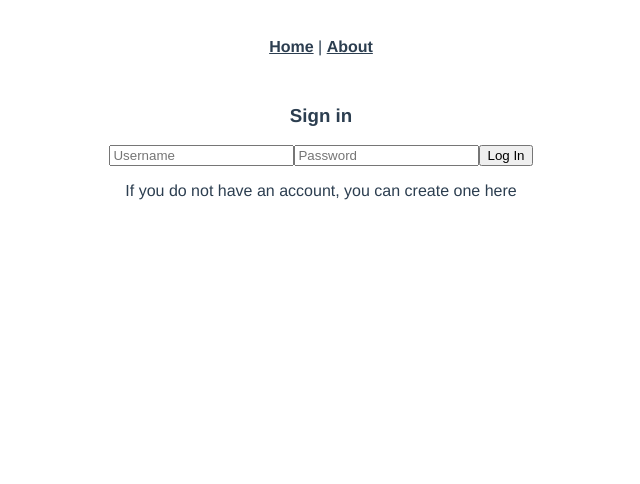
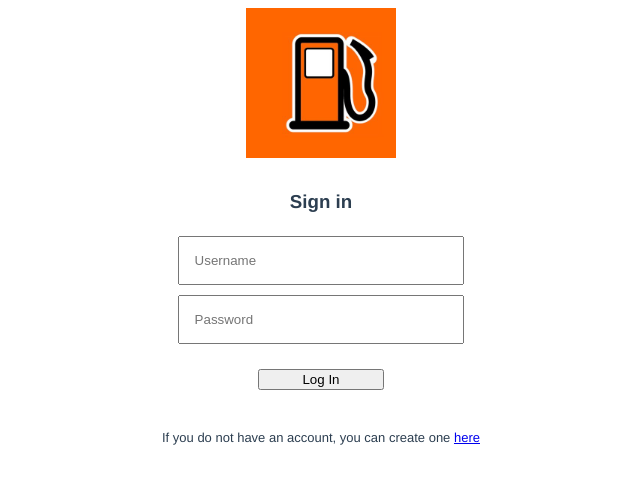
Before and after one commit to Benyaak/StationViewer-FE, a Vue app in the folder frontend/: page /#/login in a window 1280 px wide. Shown: the top 484 px of the page, without its empty margins (319-959 px from the left). Built offline with nearby package versions, Linux system fonts and the light colour scheme.

Commit message:
Added new components

```diff
--- a/frontend/package.json
+++ b/frontend/package.json
@@ -10,6 +10,7 @@
   },
   "dependencies": {
     "core-js": "^3.4.3",
+    "firebase": "^7.5.2",
     "register-service-worker": "^1.6.2",
     "vue": "^2.6.10",
     "vue-router": "^3.1.3",
--- a/frontend/src/App.vue
+++ b/frontend/src/App.vue
@@ -1,9 +1,6 @@
 <template>
   <div id="app">
-    <div id="nav">
-      <router-link to="/">Home</router-link> |
-      <router-link to="/about">About</router-link>
-    </div>
+    <img alt="Petrol Logo" src="./assets/petrolLogo.jpg" />
     <router-view/>
   </div>
 </template>
@@ -15,6 +12,10 @@
   -moz-osx-font-smoothing: grayscale;
   text-align: center;
   color: #2c3e50;
+
+  img {
+    height: 150px;
+  }
 }
 
 #nav {
--- a/frontend/src/components/HelloWorld.vue
+++ /dev/null
@@ -1,62 +0,0 @@
-<template>
-  <div class="hello">
-    <h1>{{ msg }}</h1>
-    <p>
-      For a guide and recipes on how to configure / customize this project,<br>
-      check out the
-      <a href="https://cli.vuejs.org" target="_blank" rel="noopener">vue-cli documentation</a>.
-    </p>
-    <h3>Installed CLI Plugins</h3>
-    <ul>
-      <li><a href="https://github.com/vuejs/vue-cli/tree/dev/packages/%40vue/cli-plugin-babel" target="_blank" rel="noopener">babel</a></li>
-      <li><a href="https://github.com/vuejs/vue-cli/tree/dev/packages/%40vue/cli-plugin-pwa" target="_blank" rel="noopener">pwa</a></li>
-      <li><a href="https://github.com/vuejs/vue-cli/tree/dev/packages/%40vue/cli-plugin-router" target="_blank" rel="noopener">router</a></li>
-      <li><a href="https://github.com/vuejs/vue-cli/tree/dev/packages/%40vue/cli-plugin-vuex" target="_blank" rel="noopener">vuex</a></li>
-      <li><a href="https://github.com/vuejs/vue-cli/tree/dev/packages/%40vue/cli-plugin-eslint" target="_blank" rel="noopener">eslint</a></li>
-      <li><a href="https://github.com/vuejs/vue-cli/tree/dev/packages/%40vue/cli-plugin-unit-jest" target="_blank" rel="noopener">unit-jest</a></li>
-    </ul>
-    <h3>Essential Links</h3>
-    <ul>
-      <li><a href="https://vuejs.org" target="_blank" rel="noopener">Core Docs</a></li>
-      <li><a href="https://forum.vuejs.org" target="_blank" rel="noopener">Forum</a></li>
-      <li><a href="https://chat.vuejs.org" target="_blank" rel="noopener">Community Chat</a></li>
-      <li><a href="https://twitter.com/vuejs" target="_blank" rel="noopener">Twitter</a></li>
-      <li><a href="https://news.vuejs.org" target="_blank" rel="noopener">News</a></li>
-    </ul>
-    <h3>Ecosystem</h3>
-    <ul>
-      <li><a href="https://router.vuejs.org" target="_blank" rel="noopener">vue-router</a></li>
-      <li><a href="https://vuex.vuejs.org" target="_blank" rel="noopener">vuex</a></li>
-      <li><a href="https://github.com/vuejs/vue-devtools#vue-devtools" target="_blank" rel="noopener">vue-devtools</a></li>
-      <li><a href="https://vue-loader.vuejs.org" target="_blank" rel="noopener">vue-loader</a></li>
-      <li><a href="https://github.com/vuejs/awesome-vue" target="_blank" rel="noopener">awesome-vue</a></li>
-    </ul>
-  </div>
-</template>
-
-<script>
-export default {
-  name: 'HelloWorld',
-  props: {
-    msg: String,
-  },
-};
-</script>
-
-<!-- Add "scoped" attribute to limit CSS to this component only -->
-<style scoped lang="scss">
-h3 {
-  margin: 40px 0 0;
-}
-ul {
-  list-style-type: none;
-  padding: 0;
-}
-li {
-  display: inline-block;
-  margin: 0 10px;
-}
-a {
-  color: #42b983;
-}
-</style>
--- a/frontend/src/main.js
+++ b/frontend/src/main.js
@@ -1,4 +1,13 @@
 import Vue from 'vue';
+// Firebase App (the core Firebase SDK) is always required and must be listed first
+import * as firebase from 'firebase/app';
+
+// If you enabled Analytics in your project, add the Firebase SDK for Analytics
+import 'firebase/analytics';
+
+// Add the Firebase products that you want to use
+import 'firebase/auth';
+import 'firebase/firestore';
 import App from './App.vue';
 import './registerServiceWorker';
 import router from './router';
@@ -6,6 +15,18 @@ import store from './store';
 
 Vue.config.productionTip = false;
 
+const firebaseConfig = {
+  apiKey: 'AIzaSyALzYVgGC2z2tacEFyBVN_UIHHGoybqQOU',
+  authDomain: 'proiect-tic-261309.firebaseapp.com',
+  databaseURL: 'https://proiect-tic-261309.firebaseio.com',
+  projectId: 'proiect-tic-261309',
+  storageBucket: 'proiect-tic-261309.appspot.com',
+  messagingSenderId: '977431146617',
+  appId: '1:977431146617:web:8a3164983c45355d05e4a8',
+};
+
+firebase.initializeApp(firebaseConfig);
+
 new Vue({
   router,
   store,
--- a/frontend/src/router/index.js
+++ b/frontend/src/router/index.js
@@ -2,27 +2,30 @@ import Vue from 'vue';
 import VueRouter from 'vue-router';
 import Home from '../views/Home.vue';
 import Login from '../views/Login.vue';
+import SignUp from '../views/SignUp.vue';
 
 Vue.use(VueRouter);
 
 const routes = [
   {
-    path: '/',
+    path: '/home',
     name: 'home',
     component: Home,
   },
   {
     path: '/about',
     name: 'about',
-    // route level code-splitting
-    // this generates a separate chunk (about.[hash].js) for this route
-    // which is lazy-loaded when the route is visited.
     component: () => import(/* webpackChunkName: "about" */ '../views/About.vue'),
   },
   {
     path: '/login',
     name: 'Login',
     component: Login,
+  },
+  {
+    path: '/sign-up',
+    name: 'SignUp',
+    component: SignUp,
   },
 ];
 
--- a/frontend/src/views/About.vue
+++ b/frontend/src/views/About.vue
@@ -1,5 +1,5 @@
 <template>
   <div class="about">
-    <h1>This is an about page</h1>
+    <h1>To be completed</h1>
   </div>
 </template>
--- a/frontend/src/views/Home.vue
+++ /dev/null
@@ -1,18 +0,0 @@
-<template>
-  <div class="home">
-    <img alt="Vue logo" src="../assets/logo.png">
-    <HelloWorld msg="Welcome to Your Vue.js App"/>
-  </div>
-</template>
-
-<script>
-// @ is an alias to /src
-import HelloWorld from '@/components/HelloWorld.vue';
-
-export default {
-  name: 'home',
-  components: {
-    HelloWorld,
-  },
-};
-</script>
--- a/frontend/src/views/Login.vue
+++ b/frontend/src/views/Login.vue
@@ -3,8 +3,11 @@
     <h3>Sign in</h3>
     <input type="text" name="username" id="usernameInput" placeholder="Username" />
     <input type="password" name="password" id="passwordInput" placeholder="Password" />
-    <button>Log In</button>
-    <p>If you do not have an account, you can create one here</p>
+    <button @click="login">Log In</button>
+    <p>
+      If you do not have an account, you can create one
+      <router-link to="/sign-up">here</router-link>
+    </p>
   </div>
 </template>
 
@@ -14,8 +17,42 @@ export default {
   data() {
     return {};
   },
-  methods: {},
+  methods: {
+    login() {
+      this.$router.replace('home');
+    },
+  },
 };
 </script>
 
-<style lang="scss" scoped></style>
+<style lang="scss" scoped>
+.login {
+  display: flex;
+  flex-direction: column;
+  justify-content: center;
+  align-items: center;
+  margin-top: 10px;
+}
+
+input {
+  margin: 5px 0;
+  width: 20%;
+  padding: 15px;
+}
+
+button {
+  margin-top: 20px;
+  width: 10%;
+  cursor: pointer;
+}
+
+p {
+  margin-top: 40px;
+  font-size: 13px;
+}
+
+p a {
+  text-decoration: underline;
+  cursor: pointer;
+}
+</style>
--- /dev/null
+++ b/frontend/src/views/SignUp.vue
@@ -0,0 +1,47 @@
+<template>
+  <div class="sign-up">
+    <p>Let's create a new account</p>
+    <input type="text" name="email" id="emailInput" placeholder="E-Mail" />
+    <input type="password" name="password" id="passwordInput" placeholder="Password" />
+    <button>Sign Up</button>
+    <span>or go back to <router-link to="/login">login</router-link></span>
+  </div>
+</template>
+
+<script>
+export default {
+  name: 'signUp',
+  data() {
+    return {};
+  },
+  methods: {},
+};
+</script>
+
+<style lang="scss" scoped>
+.sign-up {
+  margin-top: 10px;
+  display: flex;
+  flex-direction: column;
+  justify-content: center;
+  align-items: center;
+}
+
+input {
+  margin: 10px 0;
+  width: 20%;
+  padding: 15px;
+}
+
+button {
+  margin-top: 10px;
+  width: 10%;
+  cursor: pointer;
+}
+
+span {
+  display: block;
+  margin-top: 20px;
+  font-size: 11px;
+}
+</style>
```
Also changed, not shown: frontend/src/assets/petrolLogo.jpg (added), 1 other file (tests, documents, lock files or other folders).
